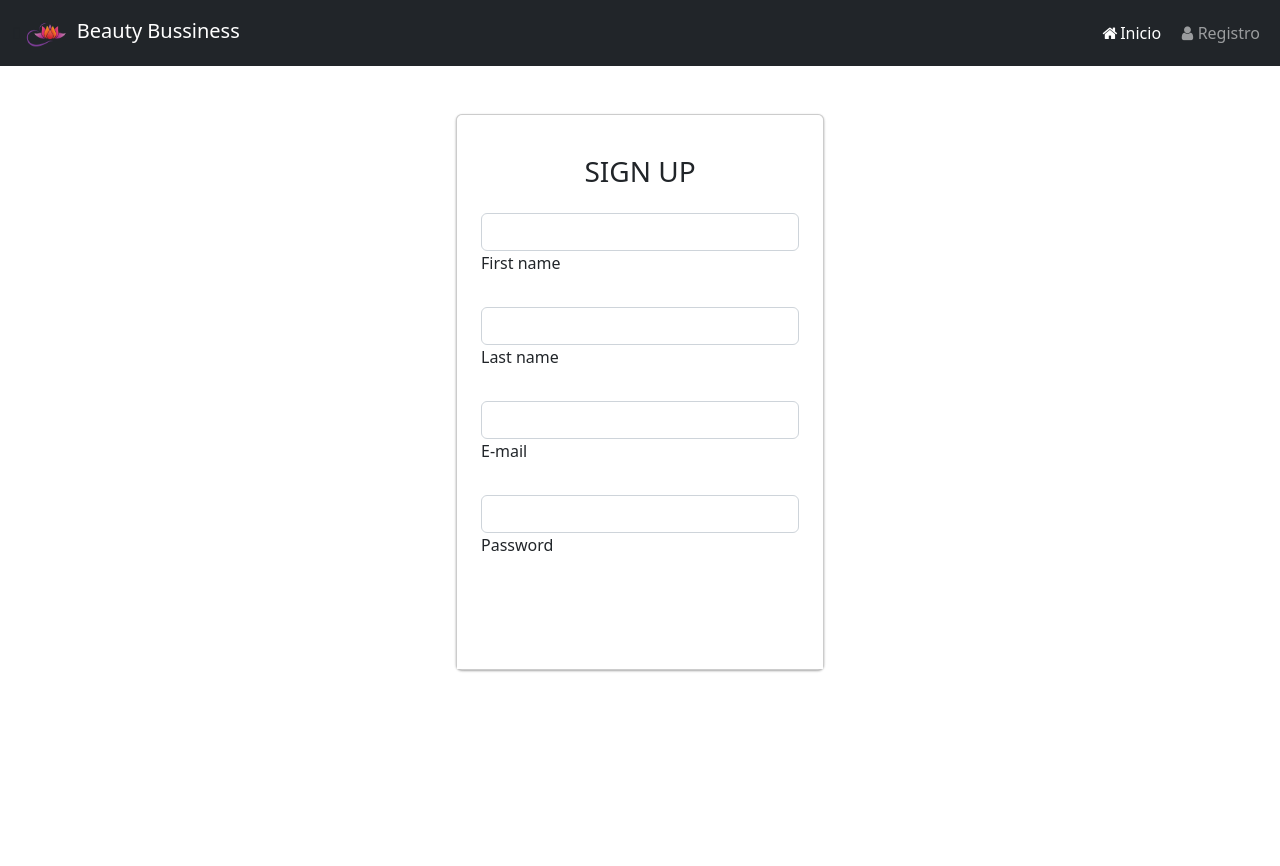
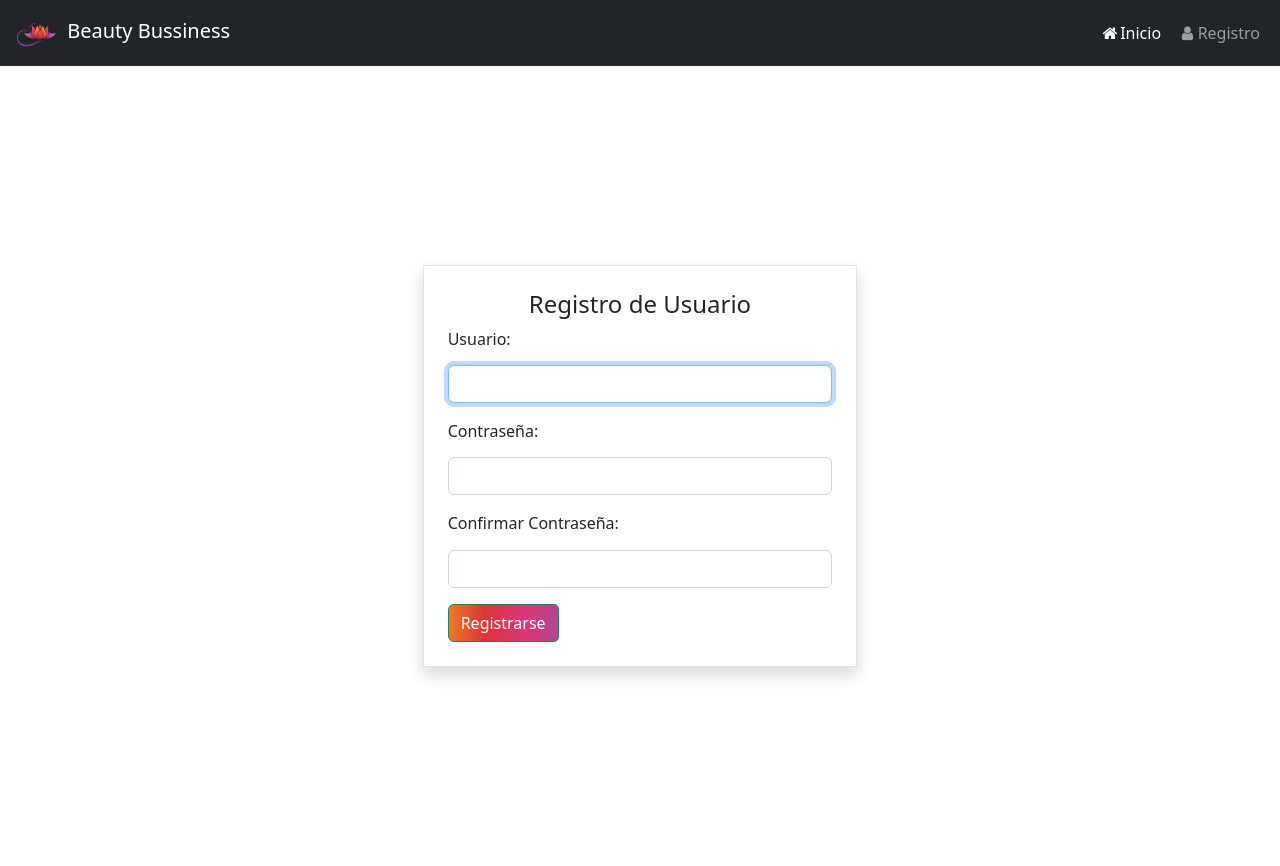
Before and after one commit to diegojojoayandun/-Beauty_Business_DJ, a Django app: page /signup/ in a window 1280 px wide. Before the commit the page ends 672 px from the top, so only its background shows below. Run offline with Django 4.2, Linux system fonts and the light colour scheme; some libraries are stand-ins or nearby versions.

Commit message:
Add Boostrap to signup form

```diff
--- a/Beauty_Business/Beauty_Business/settings.py
+++ b/Beauty_Business/Beauty_Business/settings.py
@@ -148,3 +148,5 @@ CACHES = {
         }
     }
 }
+
+SESSION_ENGINE = 'django.contrib.sessions.backends.db'
--- a/Beauty_Business/login/templates/layouts/base.html
+++ b/Beauty_Business/login/templates/layouts/base.html
@@ -33,7 +33,7 @@
         >
           <span class="navbar-toggler-icon"></span>
         </button>
-        <i class="fas fa-bars"></i>
+        <!-- <i class="fas fa-bars"></i> -->
         <a class="navbar-brand" href="/signin">
           <img
             src="{% static 'img/logo.webp' %}"
--- a/Beauty_Business/login/templates/signup.html
+++ b/Beauty_Business/login/templates/signup.html
@@ -1,48 +1,79 @@
 {% extends 'layouts/base.html' %} {% block content %}
-<div class="container">
-  <section class="mx-auto my-5" style="max-width: 23rem">
-    <div class="card card-form mt-2 mb-4">
-      <div class="card-body rounded-top pink darken-4">
-        <h3 class="font-weight-bold text-center text-uppercase my-4">
-          Sign up
-        </h3>
-        <form class="pb-5 px-2" _lpchecked="1">
-          <div class="d-flex justify-content-start align-items-center mb-4">
-            <!-- <i class="far fa-user fa-lg text-white fa-fw me-3"></i> -->
-            <div class="form-outline form-white w-100">
-              <input type="text" id="form1Example1" class="form-control" />
-              <label class="form-label" for="form1Example1">First name</label>
+
+<!-- <section class="h-100 gradient-form" style="background-color: #eee">
+  <div class="container py- h-100">
+    <div class="row d-flex justify-content-center align-items-center h-100">
+      <div class="col-lg-8 col-xl-6">
+        <div class="card rounded-3">
+          <div class="card-body p-md-5 mx-md-4">
+            <h3 class="mb-4 pb-2 pb-md-0 mb-md-2">Formulario de Registro</h3>
+            <form method="POST">
+              {% csrf_token %}
+              <div class="row">
+                <div class="form-outline mb-4 col-md-6">
+                  <label>Nombre de Usuario: </label>
+                  {{ form.username }}
                 </div>
               </div>
-          <div class="d-flex justify-content-start align-items-center mb-4">
-            <!-- <i class="far fa-hand-point-right fa-lg text-white fa-fw me-3"></i> -->
-            <div class="form-outline form-white w-100">
-              <input type="text" id="form1Example2" class="form-control" />
-              <label class="form-label" for="form1Example2">Last name</label>
+              <div class="row">
+                <div class="form-outline mb-4 col-md-6">
+                  <label>Contraseña: </label>
+                  {{ form.password1 }}
                 </div>
               </div>
-          <div class="d-flex justify-content-start align-items-center mb-4">
-            <!-- <i class="far fa-envelope fa-lg text-white fa-fw me-3"></i> -->
-            <div class="form-outline form-white w-100">
-              <input type="text" id="form1Example3" class="form-control" />
-              <label class="form-label" for="form1Example3">E-mail</label>
+
+              <div class="form-outline mb-4 col-md-6">
+                <label>Confirmar contraseña: </label>
+                {{form.password2}}
               </div>
+
+              <div class="mt-4 pt-2 col-md-2">
+                <button class="btn btn-primary gradient-custom-2">
+                  Registrarse
+                </button>
               </div>
-          <div class="d-flex justify-content-start align-items-center pb-3">
-            <!-- <i class="far fa-star fa-lg text-white fa-fw me-3"></i> -->
-            <div class="form-outline form-white w-100">
-              <input type="password" id="form1Example4" class="form-control" />
-              <label class="form-label" for="form1Example4">Password</label>
-              <div class="form-helper text-white">
-                At least 8 characters and 1 digit
+            </form>
           </div>
         </div>
       </div>
+    </div>
+  </div>
+</section> -->
+
+<section
+  class="row justify-content-center align-items-center vh-100 gradient-form"
+>
+  <div class="col-md-4 shadow border border secondary p-4">
+    <form action="" method="POST">
+      {% csrf_token %}
+      <h4 class="mb-2 text-center">Registro de Usuario</h4>
+
+      <div class="mb-3 g-3">
+        <label for="{{ form.username.id_for_label }}" class="form-label"
+          ><h6>Usuario:</h6></label
+        >
+        {{ form.username }}
+      </div>
+
+      <div class="mb-3 g-3">
+        <label for="{{ form.passwor1.id_for_label }}" class="form-label"
+          ><h6>Contraseña:</h6></label
+        >
+        {{ form.password1 }}
+      </div>
+
+      <div class="mb-3 g-3">
+        <label for="{{ form.passwor1.id_for_label }}" class="form-label"
+          ><h6>Confirmar Contraseña:</h6></label
+        >
+        {{ form.password2 }}
+      </div>
+
+      <div class="d-grid gap-2 d-md-block">
+        <button class="btn btn-success gradient-custom-2">Registrarse</button>
+      </div>
     </form>
   </div>
+</section>
 
-      </div>
-    </div>
-  </section>
-</div>
 {% endblock %}
--- a/Beauty_Business/login/views.py
+++ b/Beauty_Business/login/views.py
@@ -4,13 +4,19 @@ from django.contrib.auth import login, logout, authenticate
 from django.contrib.auth.models import User
 from django.db import IntegrityError
 from management import templates
+from django import forms
 from django.contrib import messages
+
+class BoostratLoginForm(UserCreationForm):
+    username = forms.CharField(widget=forms.TextInput(attrs={'class': 'form-control'}))
+    password1 = forms.CharField(widget=forms.PasswordInput(attrs={'class': 'form-control'}))
+    password2 = forms.CharField(widget=forms.PasswordInput(attrs={'class': 'form-control'}))
 
 
 def signup(request):
     """Register a new user in the database"""
     if request.method == 'GET':
-        return render(request, "signup.html", {'form': UserCreationForm})
+        return render(request, "signup.html", {'form': BoostratLoginForm})
     else:
         if request.POST['password1'] == request.POST['password2']:
             try:
@@ -26,12 +32,12 @@ def signup(request):
                     )
                 return render(
                     request, "signup.html", {
-                        'form': UserCreationForm,
+                        'form': BoostratLoginForm,
                         })
         messages.error(request, "Contraseña no coincide")
         return render(
             request, "signup.html", {
-                'form': UserCreationForm})
+                'form': BoostratLoginForm})
 
 
 def signout(request):
--- a/Beauty_Business/management/models.py
+++ b/Beauty_Business/management/models.py
@@ -99,7 +99,7 @@ class Sales(models.Model):
     stock_id = models.ForeignKey(Stock, on_delete=models.CASCADE)
     product_id = models.ForeignKey(Products, on_delete=models.CASCADE)
     amount = models.IntegerField()
-    user = models.ForeignKey(User, on_delete=models.CASCADE, )
+    user = models.ForeignKey(User, on_delete=models.CASCADE, null=True)
     price = models.IntegerField()
 
     class Meta:
--- a/Beauty_Business/management/templates/management/purchases.html
+++ b/Beauty_Business/management/templates/management/purchases.html
@@ -5,7 +5,7 @@
 
 
     <div class="card-columns gap-4 ">
-        <div class="row justify-content-center text-center m-2">
+        <div class="row justify-content-center mb-2">
 
 
             <div class="col-sm-4">
```
Also changed, not shown: Beauty_Business/login/templates/back_signup.html (added, +48 -0 lines), Beauty_Business/login/templates/dd.html (deleted, +0 -43 lines), Beauty_Business/management/templates/management/base.html (+18 -4 lines), Beauty_Business/login/migrations/0001_initial.py (added), Beauty_Business/login/migrations/0002_delete_user.py (added), Beauty_Business/management/migrations/0002_sales_user_alter_category_name_category.py (added), Beauty_Business/management/static/css/3656.css (renamed from Beauty_Business/management/static/css/999.css). Lines whose indentation alone changed are shown as unchanged.
